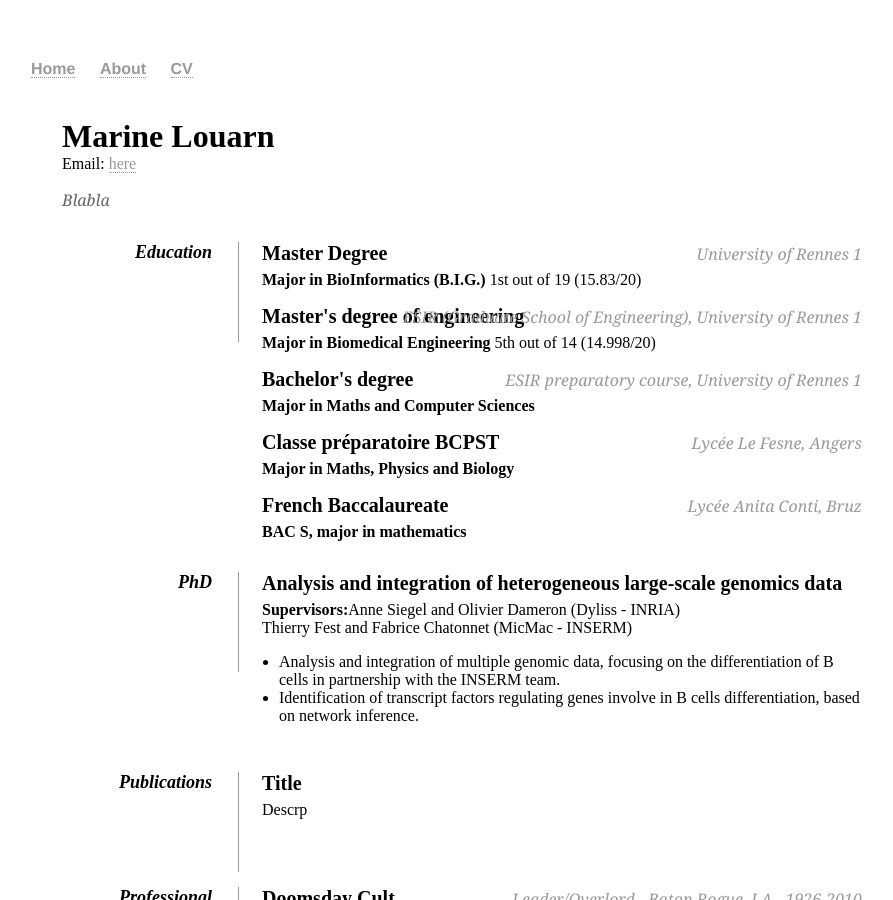
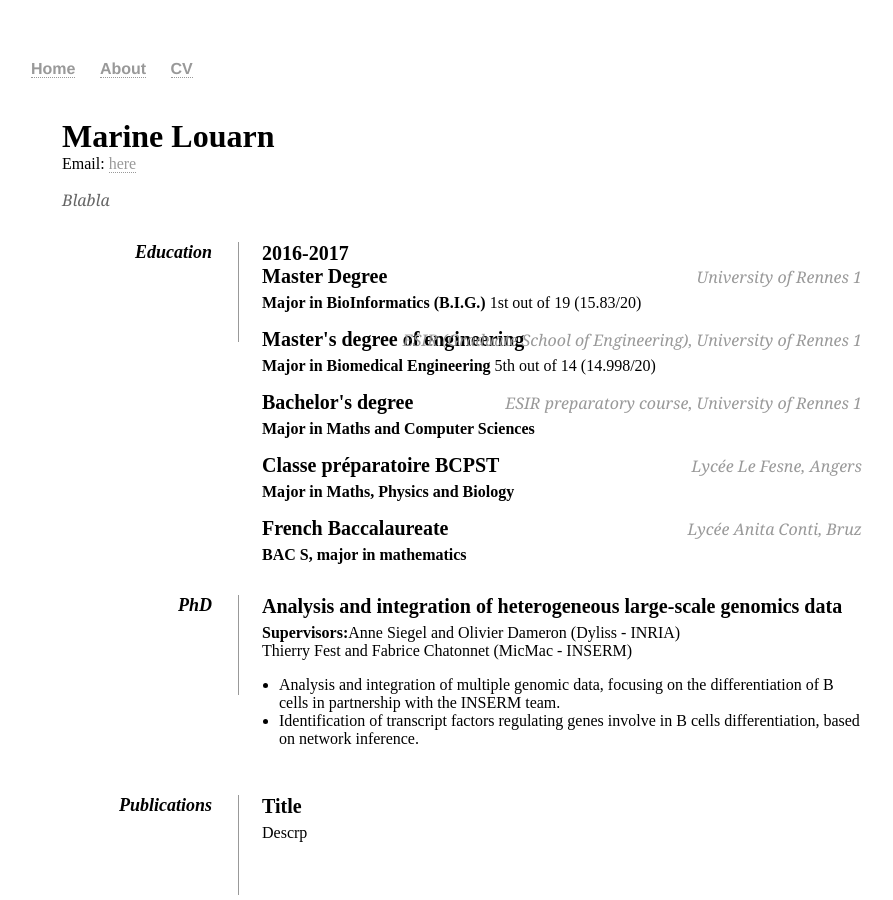
Before and after one commit to mlouarn/mlouarn.github.io, a Jekyll site: the page built from cv/index.html, in a window 1280 px wide and 900 px high. Shown: the whole window, without its empty margins (178-1071 px from the left). Built offline with Jekyll 4.4.1, drawn with Linux system fonts in a browser that asks for light colours.

Commit message:
Update index.html

```diff
--- a/cv/index.html
+++ b/cv/index.html
@@ -33,7 +33,8 @@ title: CV
 
             <dt>Education</dt>
             <dd>
-                <h2>Master Degree <span>University of Rennes 1</span></h2>
+                <h2>2016-2017<br />
+			Master Degree <span>University of Rennes 1</span></h2>
                 <p><strong>Major in BioInformatics (B.I.G.)</strong> 1st out of 19 (15.83/20)</p>
                 <h2> Master's degree of engineering <span>ESIR (Graduate School of Engineering), University of Rennes 1</span></h2>
                 <p><strong>Major in Biomedical Engineering</strong> 5th out of 14 (14.998/20)</p>
```
